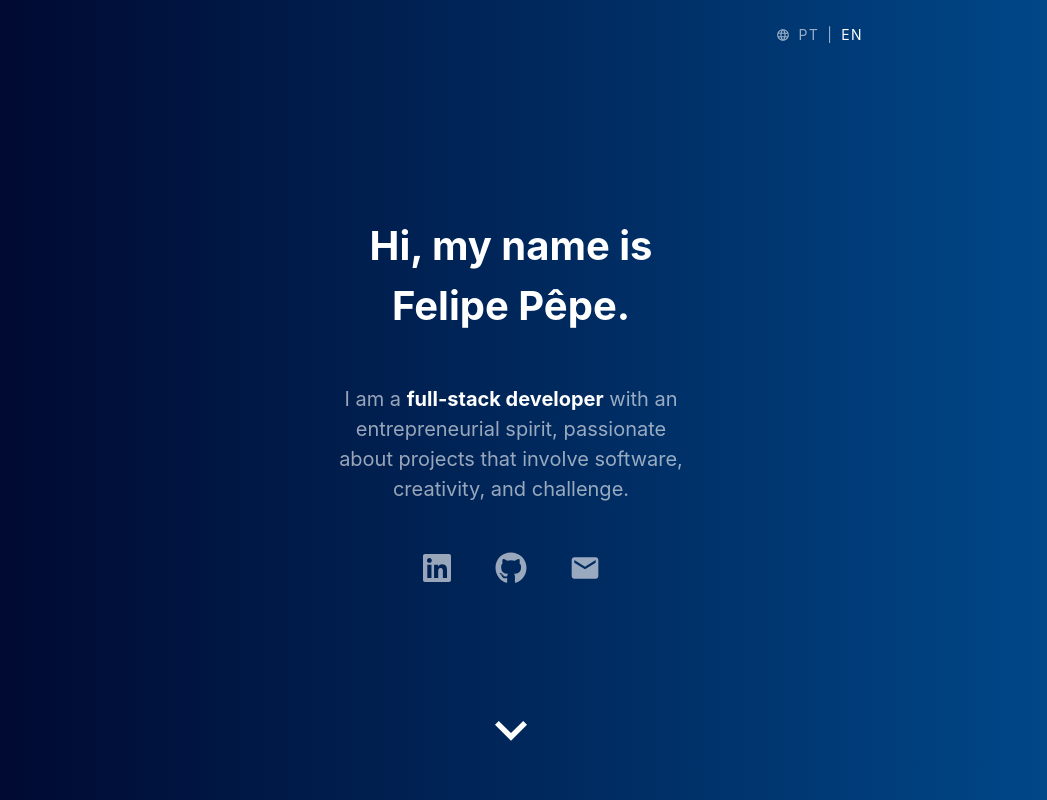
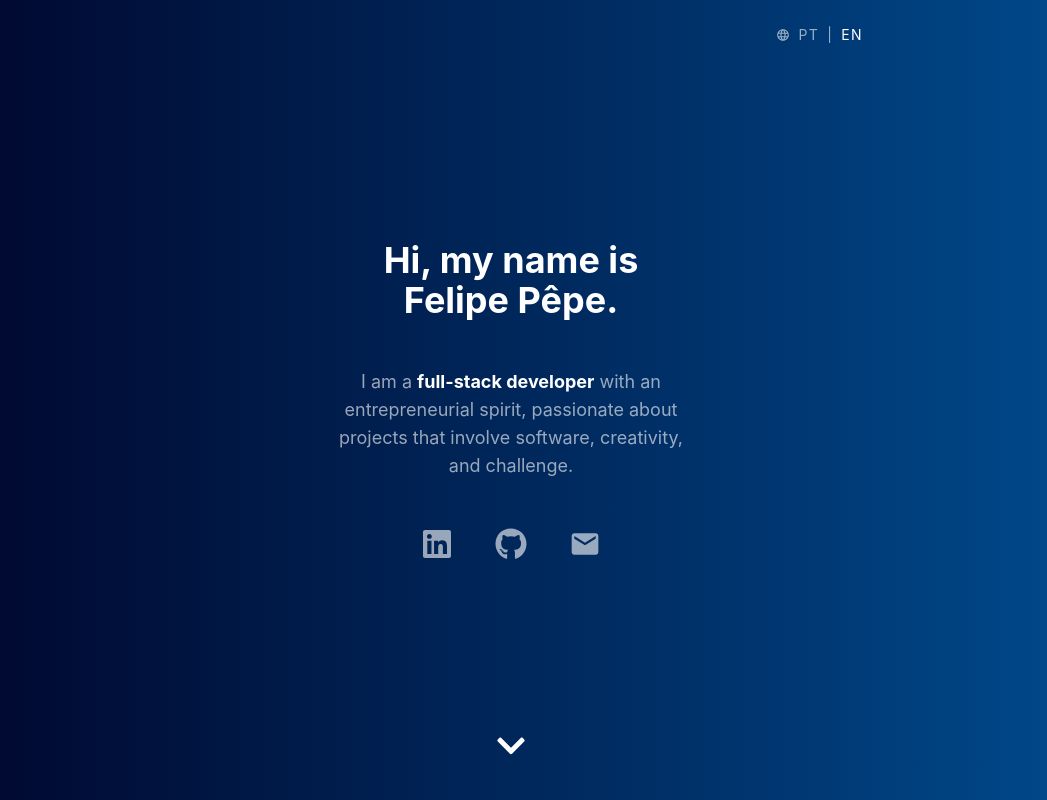
Before and after one commit to lipe-pepe/portfolio, a Next.js app: page /en in a window 1280 px wide. Shown: the whole page, without its empty margins (129-1176 px from the left). Built offline with nearby package versions, Linux system fonts and the light colour scheme.

Commit message:
refactor: :recycle: continued refactoring

```diff
--- a/src/components/contactInfo.tsx
+++ b/src/components/contactInfo.tsx
@@ -1,4 +1,3 @@
-import { Text } from "@chakra-ui/react";
 import SocialMediaIcon from "./socialMediaIcon";
 import { FaGithub, FaLinkedin } from "react-icons/fa";
 import { MdEmail, MdPlace } from "react-icons/md";
@@ -27,11 +26,11 @@ const ContactInfo = () => {
           icon={<MdEmail size={"100%"} />}
           link="mailto:felipepepe21@gmail.com"
         />
-        <Text>felipepepe21@gmail.com</Text>
+        <p>felipepepe21@gmail.com</p>
       </div>
       <div className="flex justify-center items-center gap-2">
         <MdPlace />
-        <Text>{t("location")}</Text>
+        <p>{t("location")}</p>
       </div>
     </div>
   );
--- a/src/components/hero.tsx
+++ b/src/components/hero.tsx
@@ -1,4 +1,3 @@
-import { Text } from "@chakra-ui/react";
 import { FaGithub, FaLinkedin } from "react-icons/fa";
 import { MdEmail } from "react-icons/md";
 import SocialMediaIcon from "./socialMediaIcon";
@@ -10,24 +9,14 @@ const Hero = () => {
   return (
     <div className="flex flex-col items-center relative h-full w-full gap-12 justify-center">
       <div className="flex flex-col items-center justify-center w-full sm:gap-8 md:gap-12">
-        <Text
-          fontSize={["xl", "xl", "2xl"]}
-          fontWeight={"bold"}
-          color={"white.base"}
-        >
+        <p className="text-3xl sm:text-3xl md:text-4xl  font-bold text-white">
           {t("heading")}
-        </Text>
-        <Text
-          fontWeight="normal"
-          fontSize={["md", "md", "lg"]}
-          color="white.darkest"
-        >
+        </p>
+        <p className="text-md md:text-lg text-white-darkest">
           {t("intro")}
-          <Text as="span" color="white" fontWeight="bold">
-            {t("dev")}
-          </Text>
+          <span className="text-white font-bold">{t("dev")}</span>
           {t("intro_2")}
-        </Text>
+        </p>
         <div className="flex justify-evenly items-center w-3/4">
           <SocialMediaIcon
             size={["24px", "24px", "32px"]}
--- a/src/components/scrollIndicator.tsx
+++ b/src/components/scrollIndicator.tsx
@@ -1,25 +1,23 @@
 "use client";
 
-import { Box } from "@chakra-ui/react";
-import { keyframes } from "@emotion/react";
 import { motion } from "framer-motion";
-import { ChevronDownIcon } from "@chakra-ui/icons";
-
-// Animação para a setinha (pulsar para baixo)
-const bounceAnimation = keyframes`
-  0% { transform: translateY(0); opacity: 0.8; }
-  50% { transform: translateY(10px); opacity: 1; }
-  100% { transform: translateY(0); opacity: 0.8; }
-`;
+import { FaChevronDown } from "react-icons/fa";
 
 const ScrollIndicator = () => {
   return (
-    <Box
-      as={motion.div} // Chakra + Framer Motion
-      animation={`${bounceAnimation} 1.5s infinite`} // Aplica animação
+    <motion.div
+      className="flex justify-center items-center text-white"
+      animate={{
+        y: [0, 10, 0],
+        opacity: [0.8, 1, 0.8],
+      }}
+      transition={{
+        duration: 1.5,
+        repeat: Infinity,
+      }}
     >
-      <ChevronDownIcon boxSize={16} color="white" />
-    </Box>
+      <FaChevronDown size={32} />
+    </motion.div>
   );
 };
 
--- a/src/components/sections/items/academicItem.tsx
+++ b/src/components/sections/items/academicItem.tsx
@@ -1,4 +1,3 @@
-import { HStack, Text, VStack } from "@chakra-ui/react";
 import React from "react";
 
 interface AcademicItemProps {
@@ -17,21 +16,20 @@ const AcademicItem: React.FC<AcademicItemProps> = ({
   end,
 }: AcademicItemProps) => {
   return (
-    <HStack w={"100%"} alignItems={"start"} gap={8} color={"white.darkest"}>
-      <Text flex={1} fontSize={"sm"}>
+    <div className="flex items-start w-full gap-8 text-white-darkest">
+      <p className="flex-1 text-sm">
         {start} — {end}
-      </Text>
-      <VStack flex={3} alignItems={"start"} fontSize={"md"}>
-        <HStack>
-          <Text color={"white"} fontWeight={"medium"}>
+      </p>
+      <div className="flex flex-col justify-center flex-3 items-start text-md">
+        <div className="flex items-center gap-1">
+          <p className="text-white font-medium" color={"white"}>
             {name}
-          </Text>
-          {type && <Text>• {type}</Text>}
-        </HStack>
-
-        <Text fontSize={"sm"}>{place}</Text>
-      </VStack>
-    </HStack>
+          </p>
+          {type && <p>• {type}</p>}
+        </div>
+        <p className="text-sm">{place}</p>
+      </div>
+    </div>
   );
 };
 
```
